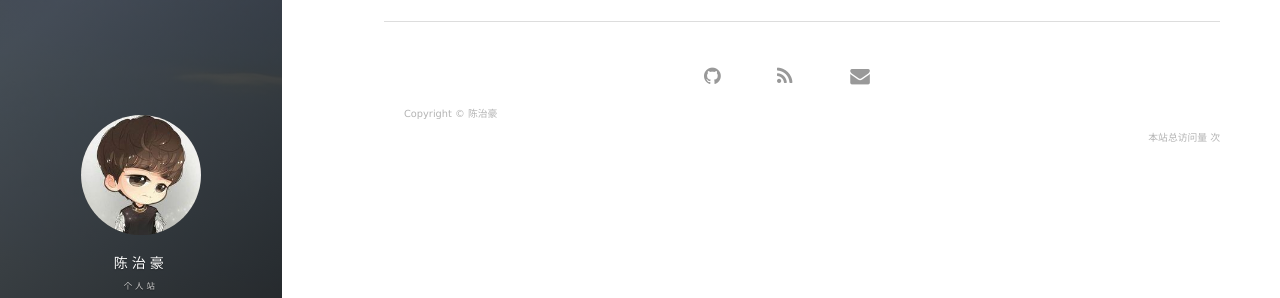
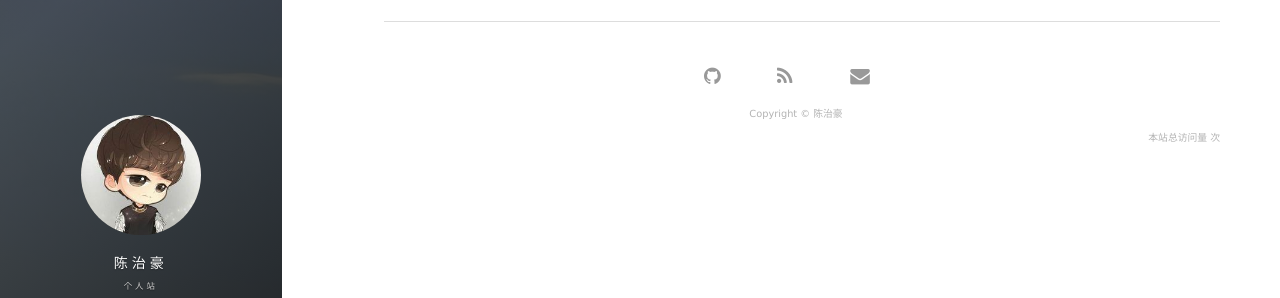
Before and after one commit to czh1117/czh1117.github.io, a Jekyll site: the page built from tags.html, in a window 1280 px wide. Shown: the part 173-471 px from the top of the page. Built offline with Jekyll 4.4.1, drawn with Linux system fonts in a browser that asks for light colours; nearby versions of some CDN libraries; comment, search, counter and statistics services are not loaded.

Commit message:
change footer's css

```diff
--- a/css/main.css
+++ b/css/main.css
@@ -414,6 +414,10 @@ img::-moz-selection {
   }
   .footer__copyright a:hover {
     color: #7b0f19;
+  }
+  .footer p{
+    text-align: center;
+    padding-right: 32px;
   }
 
   .avatar,
```
